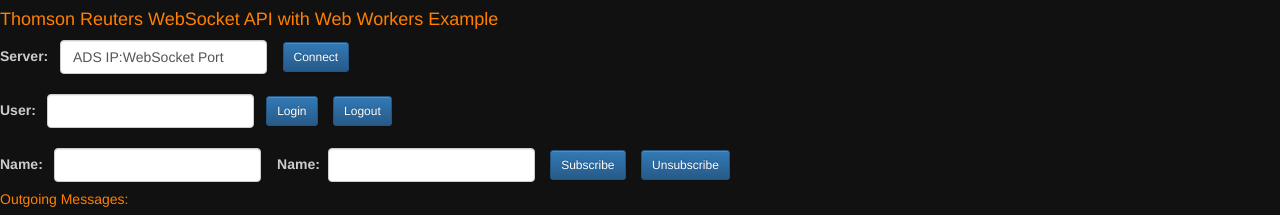
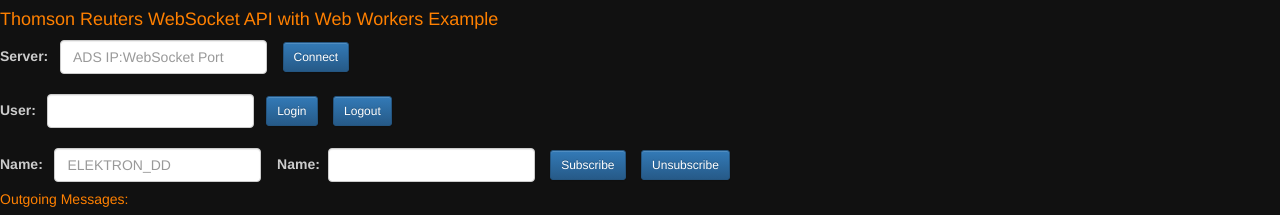
Before and after one commit to LSEG-API-Samples/Example.EWA.TypeScript.WebApplication, a website built with webpack: page web/index.html in a window 1280 px wide. Shown: the top 215 px of the page. Built offline with nearby package versions, Linux system fonts and the light colour scheme.

Commit message:
change log: Update index.html to use placeholder instead

```diff
--- a/web/index.html
+++ b/web/index.html
@@ -27,7 +27,7 @@
 
             <div class="form-group" >
                 <label for="txtServerurl">Server:</label> &nbsp;
-                <input type="text" id="txtServerurl" value="ADS IP:WebSocket Port" class="form-control"> &nbsp;&nbsp;
+                <input type="text" id="txtServerurl" placeholder="ADS IP:WebSocket Port" class="form-control"> &nbsp;&nbsp;
                 <button id="btnConnect" type="button" class="btn btn-sm btn-primary">Connect</button>
             </div>
             <br/>
@@ -42,7 +42,7 @@
             <br/>
             <div class="form-group" >
                 <label for="txtServiceName">Name:</label> &nbsp;
-                <input type="text" id="txtServiceName" class="form-control"> &nbsp;&nbsp;
+                <input type="text" id="txtServiceName" class="form-control" placeholder="ELEKTRON_DD"> &nbsp;&nbsp;
                 <label for="txtItemName">Name:</label>&nbsp;
                 <input type="text" id="txtItemName" value="" class="form-control"> &nbsp;&nbsp;
                 <button id="btnSubscribe" type="button" class="btn btn-sm btn-primary">Subscribe</button> &nbsp;&nbsp;
```
